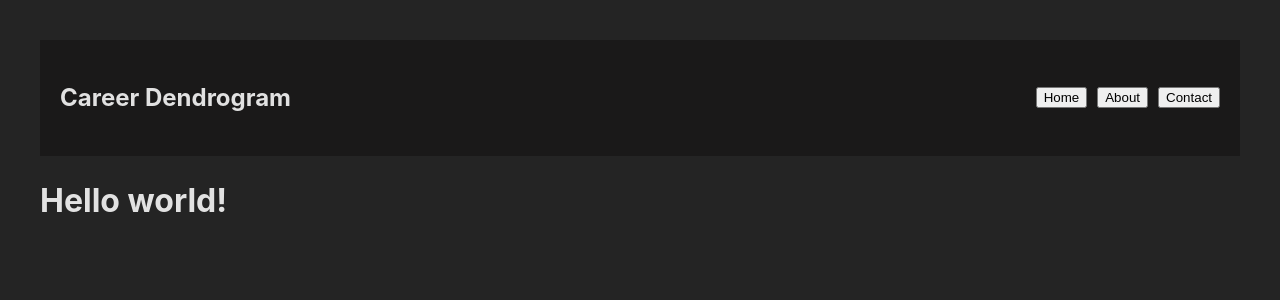
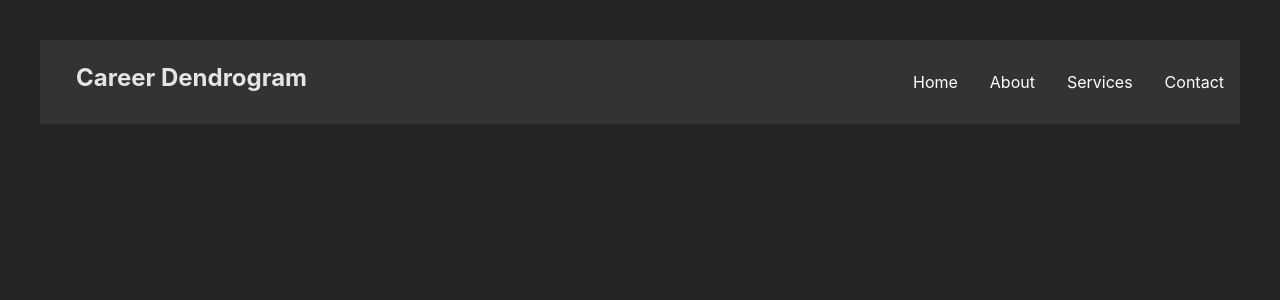
Before and after one commit to Dhruv1238/Career-Dendrogram, a React (Vite) app in the folder career-dendrogram-react/: page / in a window 1280 px wide. Shown: the top 300 px of the page. Built offline with nearby package versions, Linux system fonts and the light colour scheme.

Commit message:
made navbar

```diff
--- a/career-dendrogram-react/src/App.jsx
+++ b/career-dendrogram-react/src/App.jsx
@@ -1,17 +1,15 @@
 import { useState } from 'react'
 import './App.css'
 import Navbar  from "./components/navbar/navbar.jsx";
-
-
 
 
 function App() {
   return (
     <>
     <Navbar />
-    <h1 className="text-3xl font-bold underline">
+    {/* <h1 className="text-3xl font-bold underline">
       Hello world!
-    </h1>
+    </h1> */}
     </>
   )
 }
--- a/career-dendrogram-react/src/components/navbar/navbar.css
+++ b/career-dendrogram-react/src/components/navbar/navbar.css
@@ -1,19 +1,37 @@
-.navbar {
-    display: flex;
-    justify-content: space-between;
-    align-items: center;
-    background-color: #1a1919;
-    padding: 20px;
-  }
+nav {
+  background-color: #333;
+  overflow: hidden;
+  position: sticky;
+  display: flex;
+}
 
-  .navbar__left {
-    flex: 1;
-  }
+.navtitle {
+  margin-right: auto;
+  margin-left: 3%;
+}
 
-  .navbar__right {
-    display: flex;
-  }
+.navbar li{
+  display: inline;
+}
 
-  .navbar__right button {
-    margin-left: 10px;
-  }
+.navitems {
+  float: right;
+  margin-left: auto;
+}
+
+a {
+  display: inline-block;
+  color: white;
+  text-align: center;
+  padding: 14px 16px;
+  text-decoration: none;
+}
+
+a:hover {
+  background-color: #ddd;
+  color: black;
+}
+
+@media screen and (max-width: 700px) {
+
+}
--- a/career-dendrogram-react/src/components/navbar/navbar.jsx
+++ b/career-dendrogram-react/src/components/navbar/navbar.jsx
@@ -3,14 +3,27 @@ import './navbar.css';
 
 function Navbar() {
   return (
-    <nav className="navbar">
-      <div className="navbar__left">
+    // <nav className="navbar">
+    //   <div className="navbar__left">
+    //     <h1>Career Dendrogram</h1>
+    //   </div>
+    //   <div className="navbar__right">
+    //     <button>Home</button>
+    //     <button>About</button>
+    //     <button>Contact</button>
+    //   </div>
+    // </nav>
+    <nav className='navbar'>
+      <div className='navtitle'>
         <h1>Career Dendrogram</h1>
       </div>
-      <div className="navbar__right">
-        <button>Home</button>
-        <button>About</button>
-        <button>Contact</button>
+      <div className='navitems'>
+        <ul>
+          <li><a href="#">Home</a></li>
+          <li><a href="#">About</a></li>
+          <li><a href="#">Services</a></li>
+          <li><a href="#">Contact</a></li>
+        </ul>
       </div>
     </nav>
   );
```
